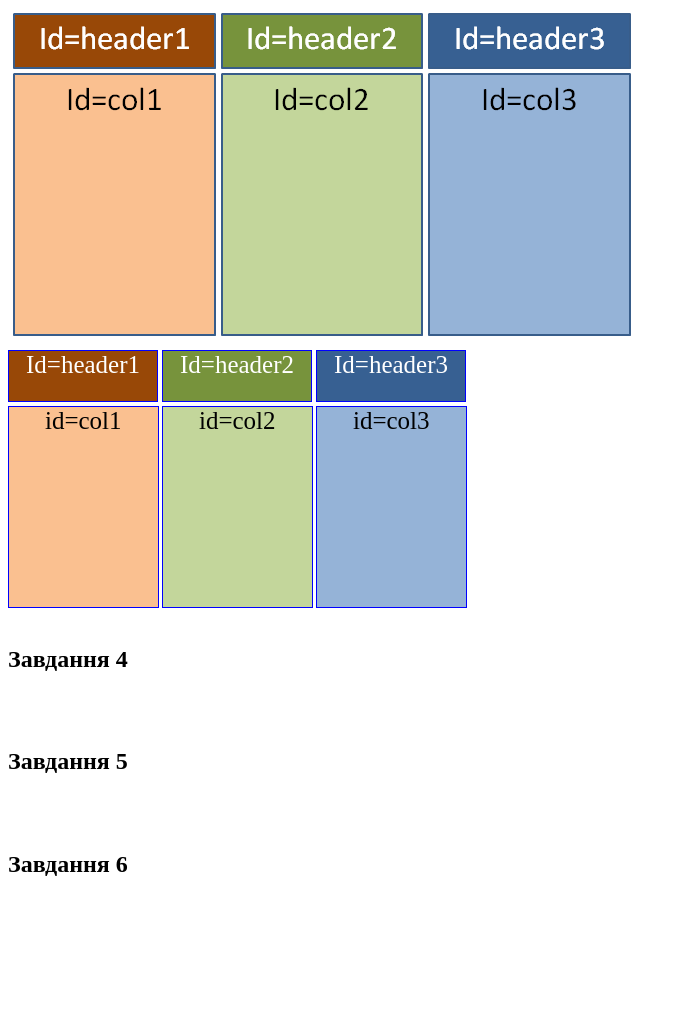
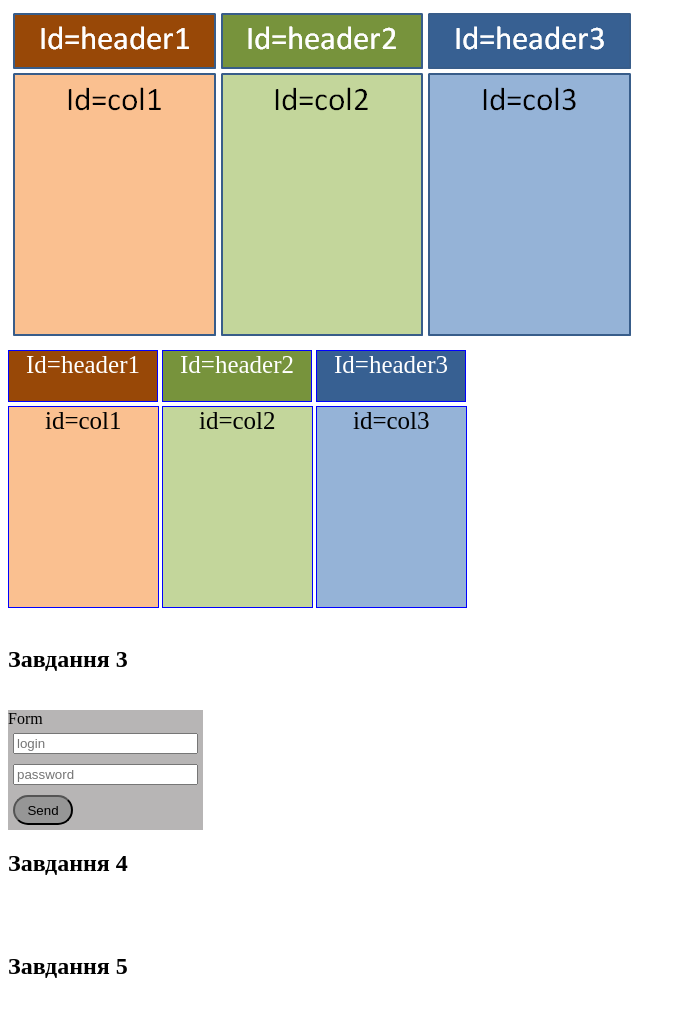
Before and after one commit to eRinac0/unit4, a plain HTML site: page index.html in a window 1280 px wide. Shown: the part 583-1599 px from the top of the page, without its empty margins (0-686 px from the left). Before the commit the page ends 1525 px from the top, so only its background shows below. Drawn offline with Linux system fonts and the light colour scheme.

Commit message:
add task3

```diff
--- a/css/style.css
+++ b/css/style.css
@@ -31,7 +31,6 @@
 .maindiv>div{
     display: inline-block;
     width: 150px;
-
     font-size: 25px;
 }
 #header1{
@@ -85,3 +84,20 @@ border:1px solid blue;
     text-align: center;
     border:1px solid blue;
 }
+.btn{
+    border-radius: 20px;
+    height: 30px;
+    width: 60px;
+    margin: 5px;
+    background-color: rgba(128, 128, 128, 0.579);
+}
+.btn:hover{
+    background-color: gray;
+}
+.input{
+    margin: 5px;
+}
+.form{
+    background-color: rgb(183, 181, 181);
+    display: inline-block;
+}
--- a/index.html
+++ b/index.html
@@ -44,6 +44,17 @@
 </div>
     <br>
 
+    <h2>Завдання 3</h2>
+    <br>
+<form  class="form" method="get"> Form
+    <br>
+    <input type="text" placeholder="login" class="input">
+    <br>
+    <input type="password" placeholder="password" class="input">
+    <br>
+    <button class="btn">Send</button>
+</form>
+    <br>
     <h2>Завдання 4</h2>
     <br>
 
@@ -52,10 +63,6 @@
     <br>
 
     <br>
-    <h2>Завдання 6</h2>
-    <br>
-
-    <br>
 
 </body>
 </html>
```
